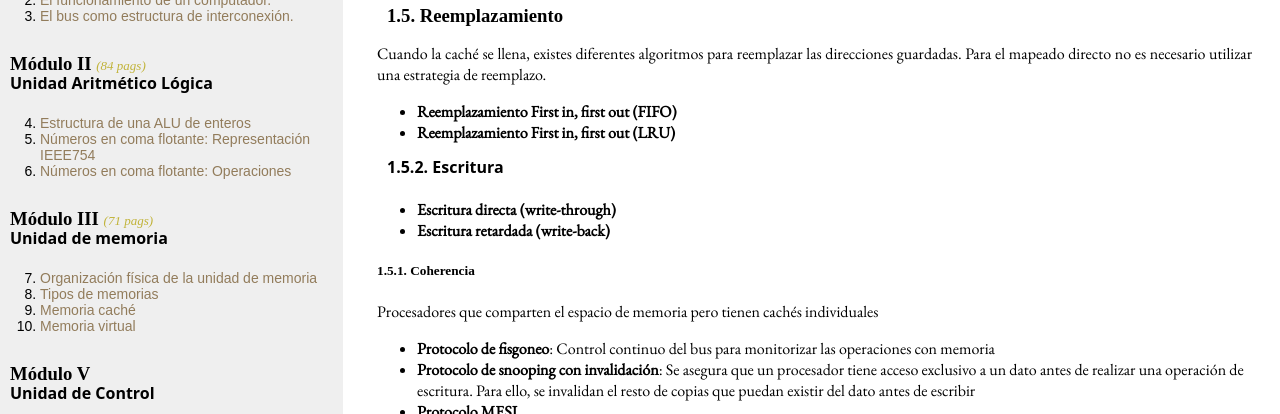
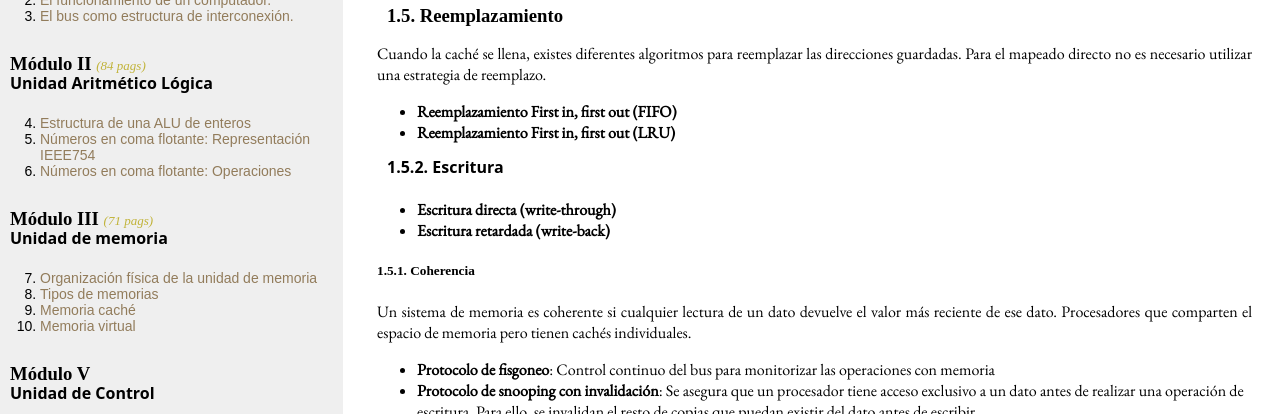
Before and after one commit to dkaerit/EDC, a Jekyll site: the page built from _posts/2020-10-05-TEMA09.md, in a window 1280 px wide and 900 px high, scrolled down 4208 px, cut to the strip 137-551 px from the top of the window. Built offline with Jekyll 4.4.1, drawn with Linux system fonts in a browser that asks for light colours; some web fonts are replaced.

Commit message:
Update 2020-10-05-TEMA09.md

```diff
--- a/_posts/2020-10-05-TEMA09.md
+++ b/_posts/2020-10-05-TEMA09.md
@@ -113,7 +113,9 @@ Para el mapeado directo no es necesario utilizar una estrategia de reemplazo.
  - **Escritura retardada (write-back)**
 
 ##### 1.5.1. Coherencia
-Procesadores que comparten el espacio de memoria pero tienen cachés individuales
+Un sistema de memoria es coherente si cualquier lectura de un dato devuelve el valor más reciente de ese dato.
+Procesadores que comparten el espacio de memoria pero tienen cachés individuales.
+
  - **Protocolo de fisgoneo**: Control continuo del bus para monitorizar las operaciones con memoria
  - **Protocolo de snooping con invalidación**: Se asegura que un procesador tiene acceso exclusivo a un dato antes de realizar una operación de escritura. Para ello, se invalidan el resto de copias que puedan existir del dato antes de escribir
  - **Protocolo MESI**
```
